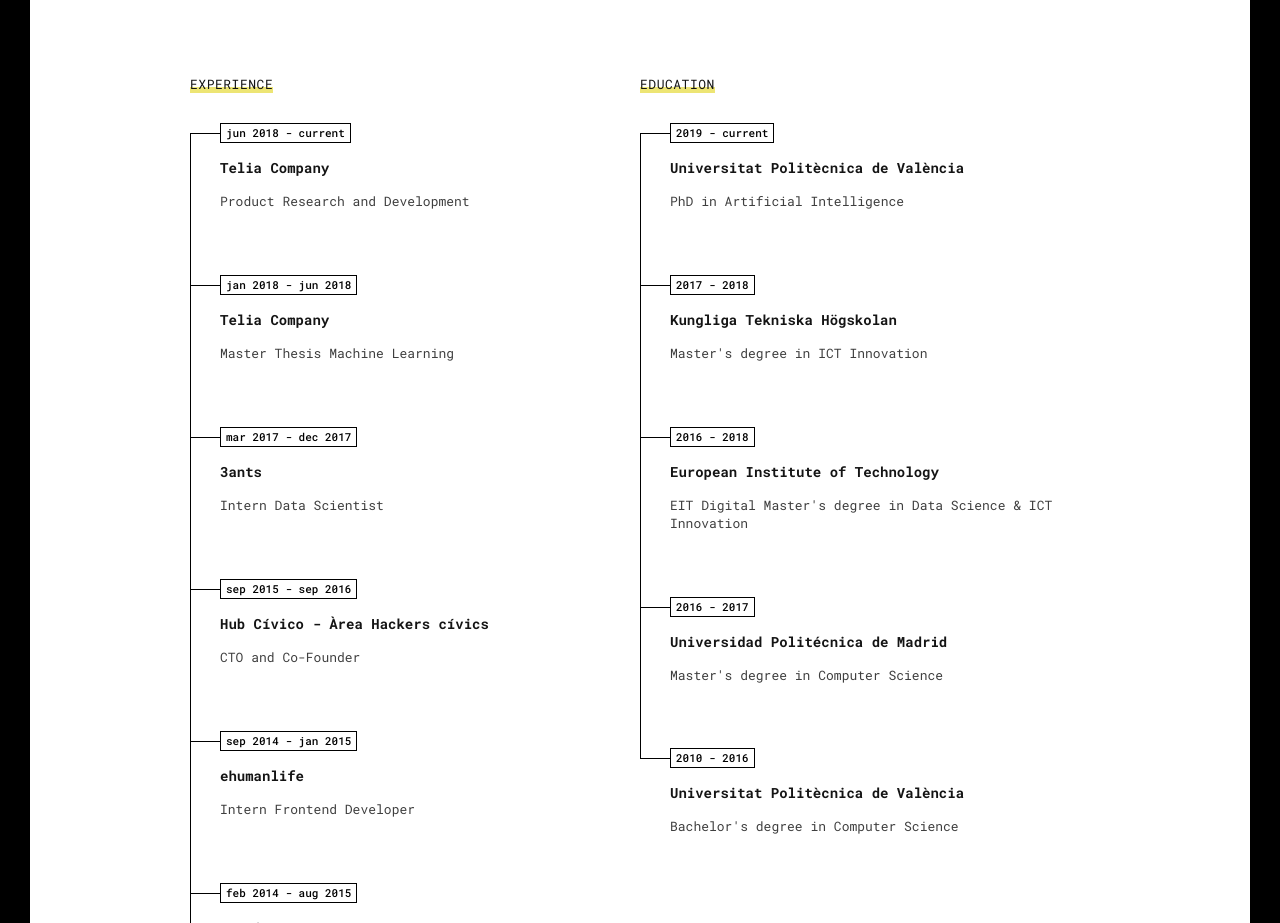
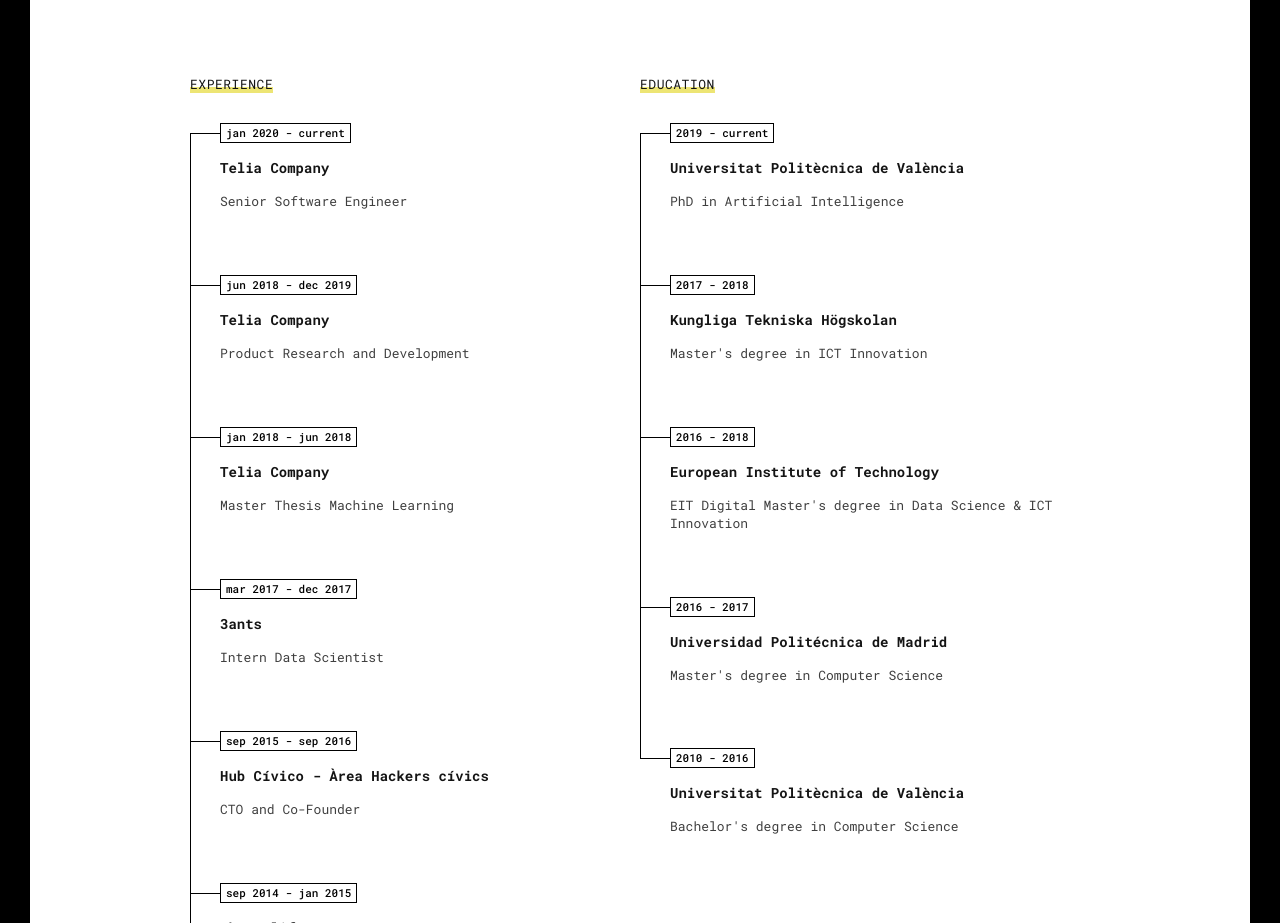
Before and after one commit to algope/algope.github.io, a plain HTML site: page about.html in a window 1280 px wide. Shown: the part 1220-2143 px from the top of the page. Drawn offline with Linux system fonts and the light colour scheme; files whose address does not match are found by name.

Commit message:
Update about.html

```diff
--- a/about.html
+++ b/about.html
@@ -131,7 +131,12 @@
                         </div>
                         <div class="resume-items">
                             <div class="resume-item active">
-                                <div class="date">jun 2018 - current</div>
+                                <div class="date">jan 2020 - current</div>
+                                <div class="company">Telia Company</div>
+                                <div class="name">Senior Software Engineer</div>
+                            </div>
+                            <div class="resume-item">
+                                <div class="date">jun 2018 - dec 2019</div>
                                 <div class="company">Telia Company</div>
                                 <div class="name">Product Research and Development</div>
                             </div>
```
